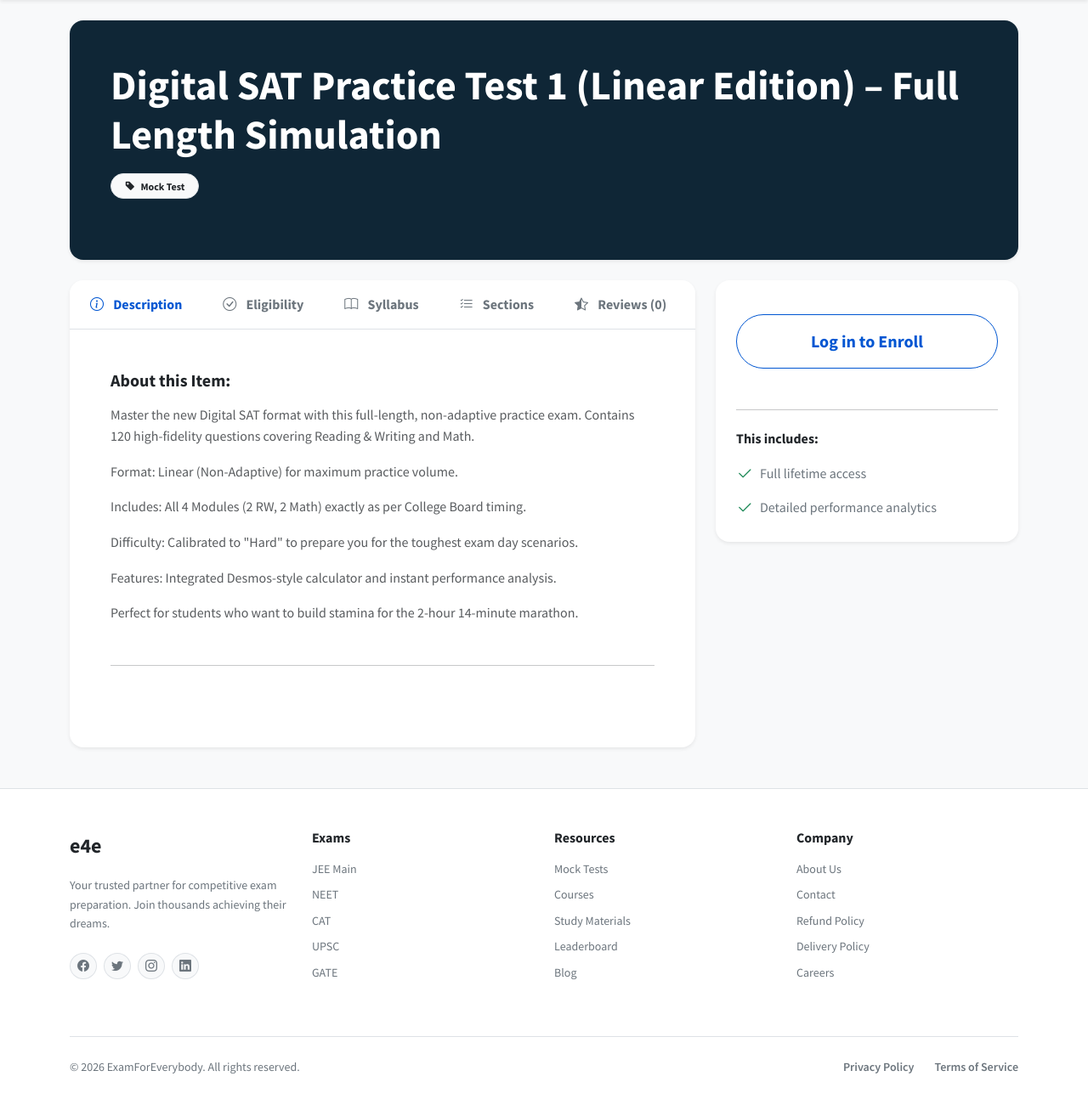
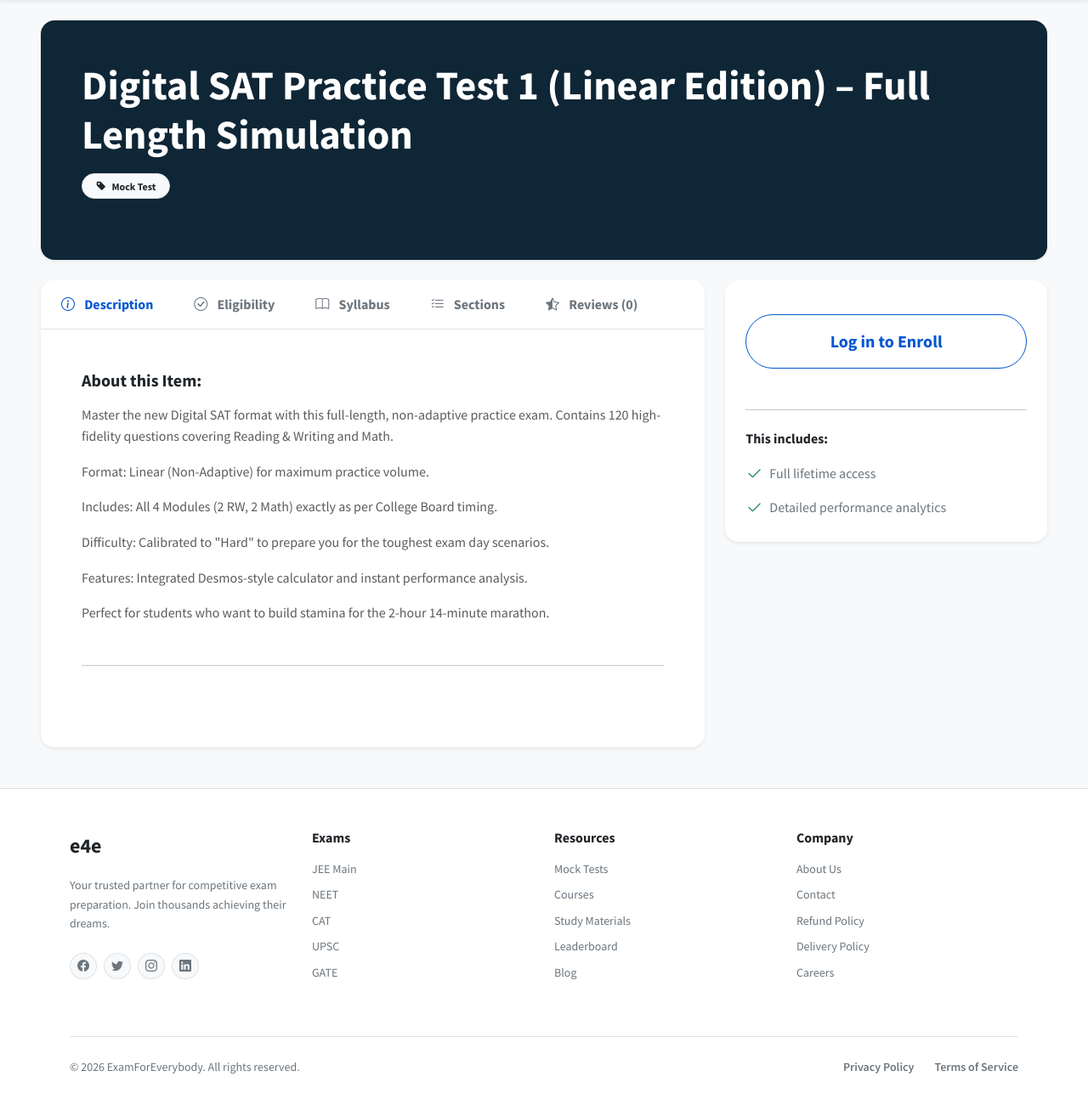
Before and after one commit to examprepindia1-hub/examforeverybody, a Django app: a page that uses templates/marketplace/item_detail.html in a window 1280 px wide. Shown: the part 81-1388 px from the top of the page at 85% size. Run offline with Django 4.2, Linux system fonts and the light colour scheme; data comes from the database, SQL or seed files in the repository; data that the repository does not hold is empty; some libraries are stand-ins or nearby versions.

Commit message:
sam input

```diff
--- a/templates/marketplace/item_detail.html
+++ b/templates/marketplace/item_detail.html
@@ -9,7 +9,7 @@
 
 <!-- Header Section -->
 <!-- Header Section -->
-<div class="container py-4">
+<div class="container-fluid py-4 px-4 px-lg-5">
     <div class="card border-0 shadow-sm rounded-4 mb-4 overflow-hidden" style="background-color: #0f2636;">
         <div class="card-body p-4 p-lg-5 text-white">
             <div class="d-flex flex-column flex-lg-row justify-content-between align-items-start">
```
